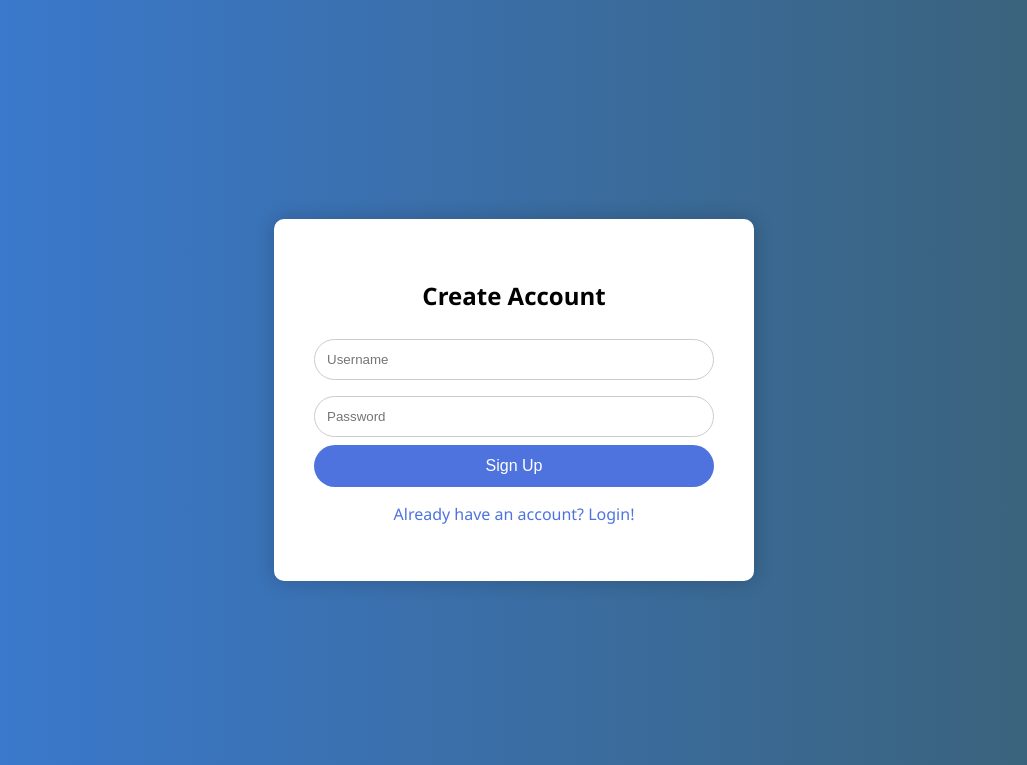
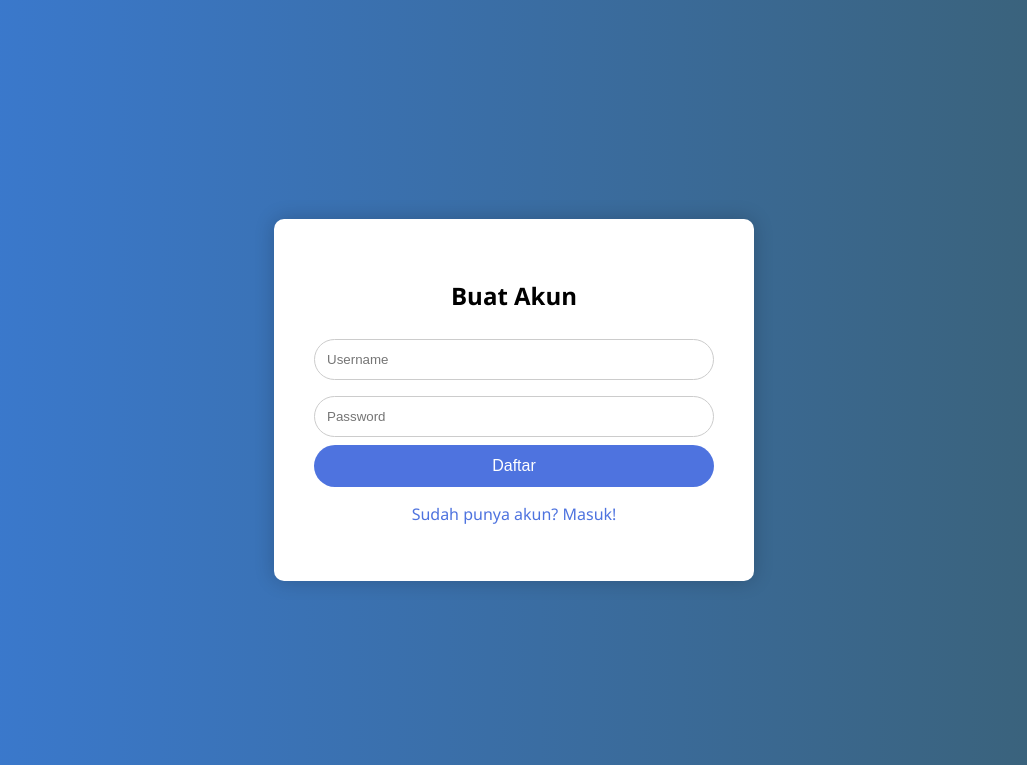
Before and after one commit to PrimaSentana/stok_gudang, a PHP site: page /signup.php in a window 1280 px wide. Shown: the top 765 px of the page, without its empty margins (126-1153 px from the left). Run offline with PHP 8.4, Linux system fonts and the light colour scheme.

Commit message:
menambahkan sedikit detail

```diff
--- a/cek_login.php
+++ b/cek_login.php
@@ -11,7 +11,7 @@ $user = mysqli_fetch_assoc($data);
 if($user && password_verify($password, $user['password'])){
     $_SESSION['username'] = $username;
     $_SESSION['status'] = "login";
-    header("location: produk/main.php");
+    header("location: main.php");
 } else {
     header("location: login.php?pesan=gagal");
 }
--- a/proses_signup.php
+++ b/proses_signup.php
@@ -1,5 +1,5 @@
 <?php
-include 'db.php';
+include 'actions/db.php';
 
 $username = $_POST['username'];
 $password = password_hash($_POST['password'], PASSWORD_DEFAULT);
--- a/signup.php
+++ b/signup.php
@@ -53,14 +53,14 @@
 </head>
 <body>
     <div class="container">
-        <h2>Create Account</h2>
+        <h2>Buat Akun</h2>
         <form method="POST" action="proses_signup.php">
             <input type="text" name="username" placeholder="Username" required>
             <input type="password" name="password" placeholder="Password" required>
-            <button type="submit">Sign Up</button>
+            <button type="submit">Daftar</button>
         </form>
         <div class="link">
-            <p><a href="login.php">Already have an account? Login!</a></p>
+            <p><a href="login.php">Sudah punya akun? Masuk!</a></p>
         </div>
     </div>
 </body>
```
